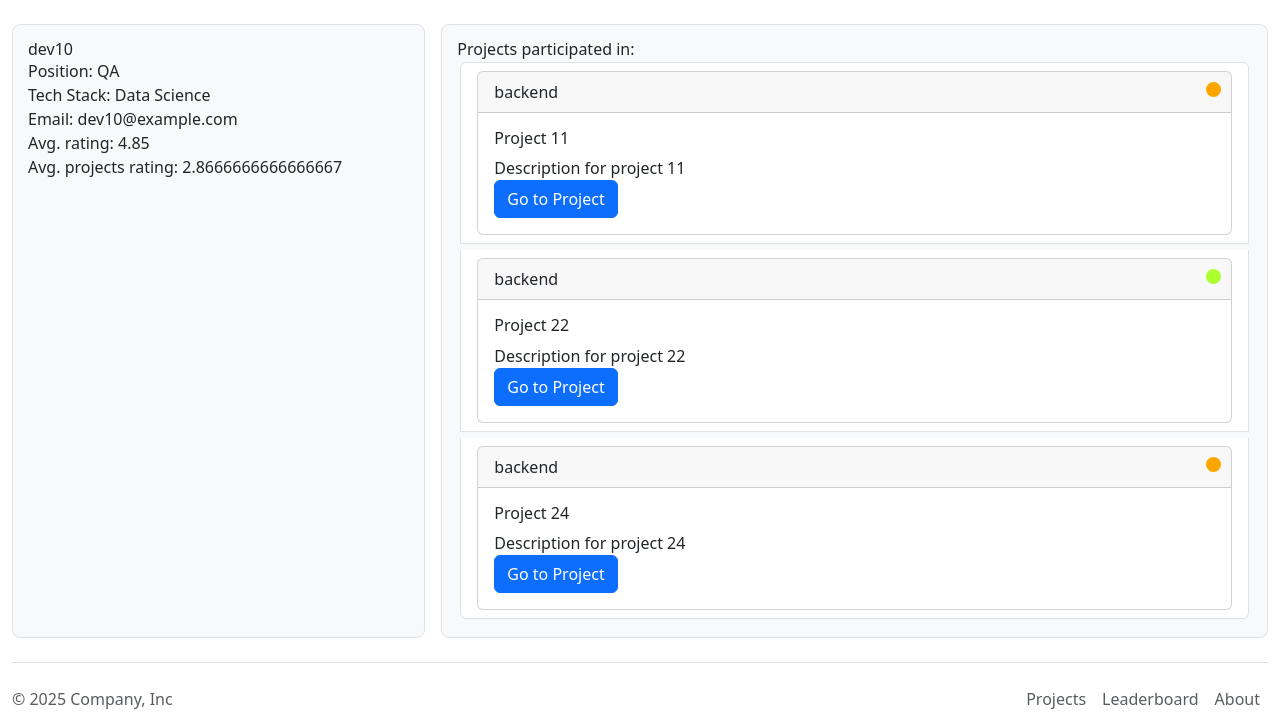
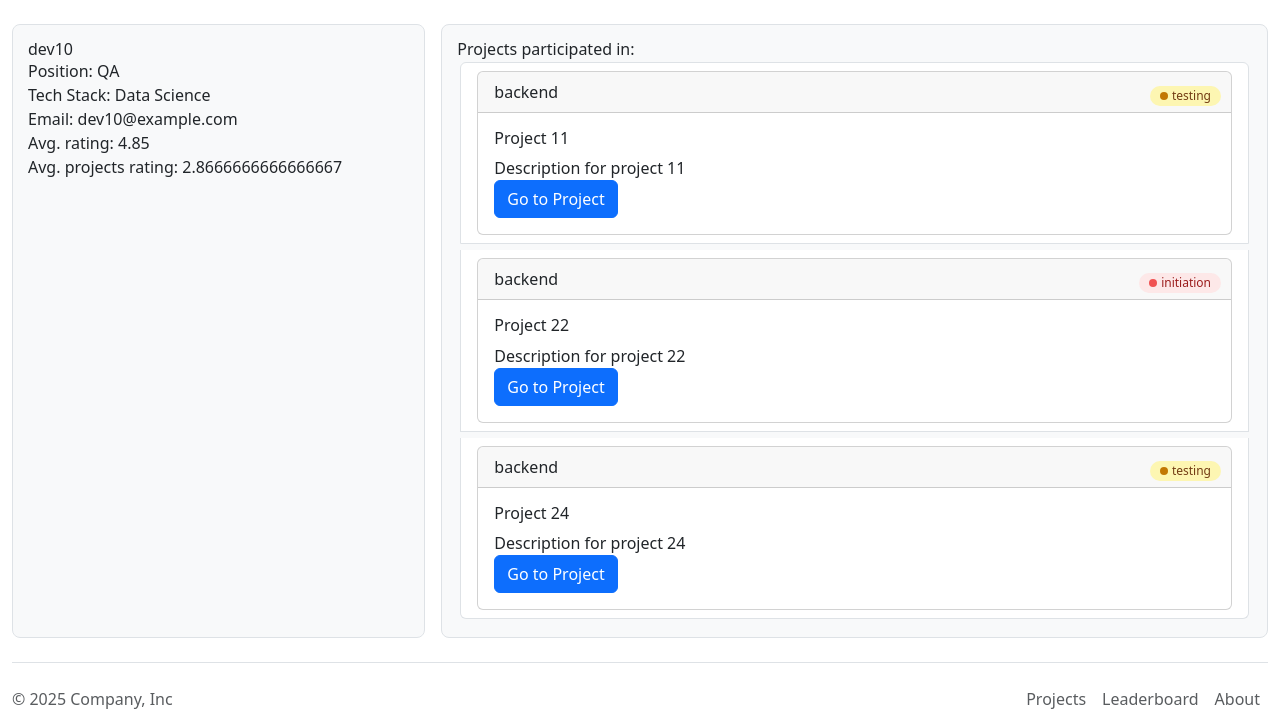
Before and after one commit to bashyrov/team-mate, a Django app: page /profile/10/ in a window 1280 px wide. Shown: the part 56-777 px from the top of the page. Run offline with Django 5.2, Linux system fonts and the light colour scheme; data comes from the database, SQL or seed files in the repository; some libraries are stand-ins or nearby versions.

Commit message:
Update tags frontend for project list

```diff
--- a/templates/includes/project-card.html
+++ b/templates/includes/project-card.html
@@ -2,15 +2,38 @@
 <div class="card">
   <div class="card-header" style="position: relative;">
     {{ project.domain }}
-    {% if project.development_stage == 'deployed' %}
-      <span class="completed-badge" style="position: absolute; top: 10px; right: 10px; width: 15px; height: 15px; background-color: red; border-radius: 50%;"></span>
-    {% elif project.development_stage == 'testing' %}
-      <span class="completed-badge" style="position: absolute; top: 10px; right: 10px; width: 15px; height: 15px; background-color: orange; border-radius: 50%;"></span>
-    {% elif project.development_stage == 'implementation' %}
-      <span class="completed-badge" style="position: absolute; top: 10px; right: 10px; width: 15px; height: 15px; background-color: yellow; border-radius: 50%;"></span>
-    {% else %}
-      <span class="completed-badge" style="position: absolute; top: 10px; right: 10px; width: 15px; height: 15px; background-color: greenyellow; border-radius: 50%;"></span>
-    {% endif %}
+{#    {% if project.development_stage == 'deployed' %}#}
+{#      <span class="completed-badge" style="position: absolute; top: 10px; right: 10px; width: 15px; height: 15px; background-color: red; border-radius: 50%;"></span>#}
+{#    {% elif project.development_stage == 'testing' %}#}
+{#      <span class="completed-badge" style="position: absolute; top: 10px; right: 10px; width: 15px; height: 15px; background-color: orange; border-radius: 50%;"></span>#}
+{#    {% elif project.development_stage == 'implementation' %}#}
+{#      <span class="completed-badge" style="position: absolute; top: 10px; right: 10px; width: 15px; height: 15px; background-color: yellow; border-radius: 50%;"></span>#}
+{#    {% else %}#}
+{#      <span class="completed-badge" style="position: absolute; top: 10px; right: 10px; width: 15px; height: 15px; background-color: greenyellow; border-radius: 50%;"></span>#}
+{#    {% endif %}#}
+    <div style="position: absolute; top: 10px; right: 10px;">
+        {% if project.development_stage == 'deployed' %}
+          <span class="inline-flex items-center bg-green-100 text-green-800 text-xs font-medium px-2.5 py-0.5 rounded-full dark:bg-green-900 dark:text-green-300">
+            <span class="w-2 h-2 me-1 bg-green-500 rounded-full"></span>
+            deployed
+          </span>
+        {% elif project.development_stage == 'testing' %}
+          <span class="inline-flex items-center bg-yellow-100 text-yellow-800 text-xs font-medium px-2.5 py-0.5 rounded-full dark:bg-yellow-900 dark:text-yellow-300">
+            <span class="w-2 h-2 me-1 bg-yellow-500 rounded-full"></span>
+            testing
+          </span>
+        {% elif project.development_stage == 'implementation' %}
+          <span class="inline-flex items-center bg-orange-100 text-orange-800 text-xs font-medium px-2.5 py-0.5 rounded-full dark:bg-orange-900 dark:text-orange-300">
+            <span class="w-2 h-2 me-1 bg-orange-500 rounded-full"></span>
+            implementation
+          </span>
+        {% else %}
+          <span class="inline-flex items-center bg-red-100 text-red-800 text-xs font-medium px-2.5 py-0.5 rounded-full dark:bg-red-900 dark:text-red-300">
+            <span class="w-2 h-2 me-1 bg-red-500 rounded-full"></span>
+            {{ project.development_stage }}
+          </span>
+        {% endif %}
+      </div>
   </div>
   <div class="card-body">
     <h5 class="card-title">
```
